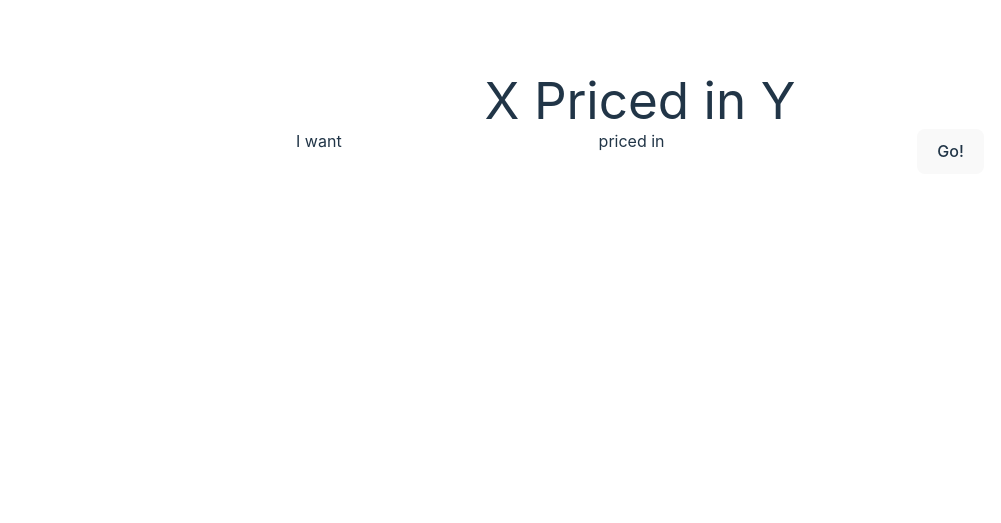
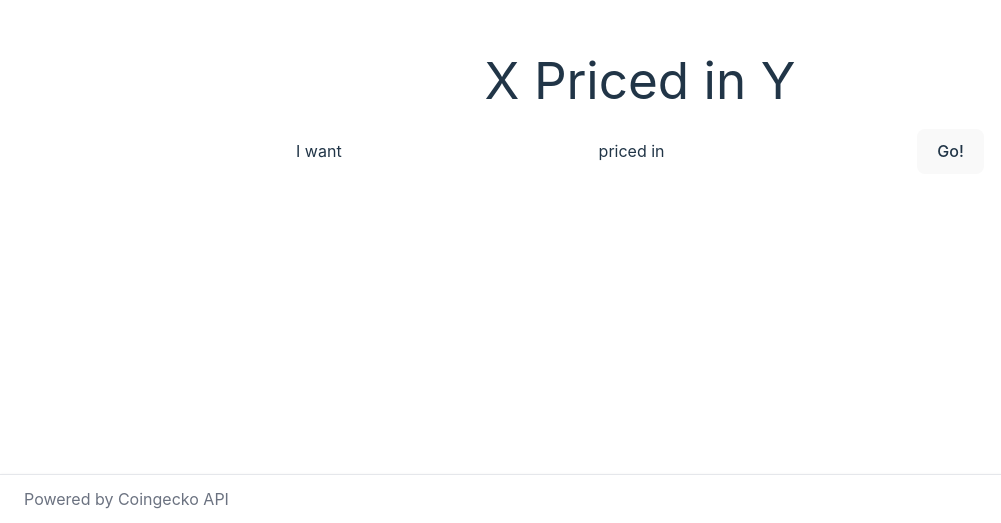
Before and after one commit to joryober/XpricedinY, a React (Vite) app: page / in a window 1280 px wide. Shown: the part 277-800 px from the top of the page, without its empty margins (0-1001 px from the left). Built offline with nearby package versions, Linux system fonts and the light colour scheme.

Commit message:
add footer

```diff
--- a/src/App.tsx
+++ b/src/App.tsx
@@ -58,13 +58,14 @@ function App() {
   return (
     <>
       <h1>X Priced in Y</h1>
-      <div className="flex">
+      <div className="flex py-5 items-center justify-between">
         <p>I want <input type="text" value={coinX} onChange={handleChangeX}/> priced in <input type="text" value={coinY} onChange={handleChangeY}/></p>
         <button onClick={handleClick}>Go!</button>
       </div>
       {coinXPrice && coinYPrice &&
-      <h3><input type='text' value={amounts.x} onChange={handleChangeXAmount}/>{`${displayCoinX} is equal to `}<input type='text' value={amounts.y} onChange={handleChangeYAmount}/>{` ${displayCoinY}`}</h3>
+      <h3><input className="text-right h-8" type='text' value={amounts.x} onChange={handleChangeXAmount}/>{` ${displayCoinX} is equal to `}<input className="text-right h-8" type='text' value={amounts.y} onChange={handleChangeYAmount}/>{` ${displayCoinY}`}</h3>
       }
+      <footer className="h-8 fixed bottom-0 left-0 z-20 w-full p-4 bg-white border-t border-gray-200 shadow md:flex md:items-center md:justify-between md:p-6 dark:bg-gray-800 dark:border-gray-600 text-gray-500">Powered by Coingecko API</footer>
     </>
   )
 }
```
